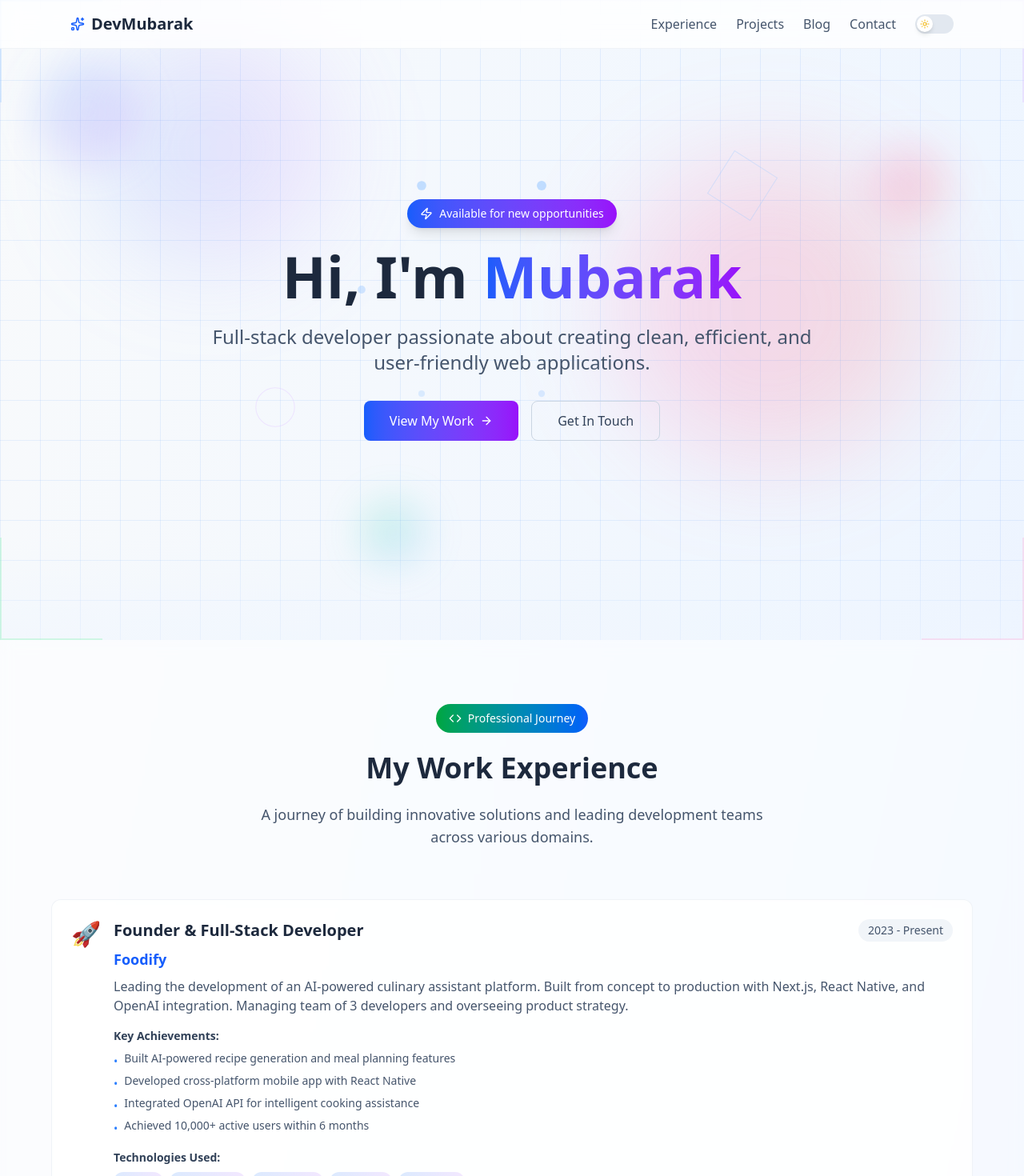
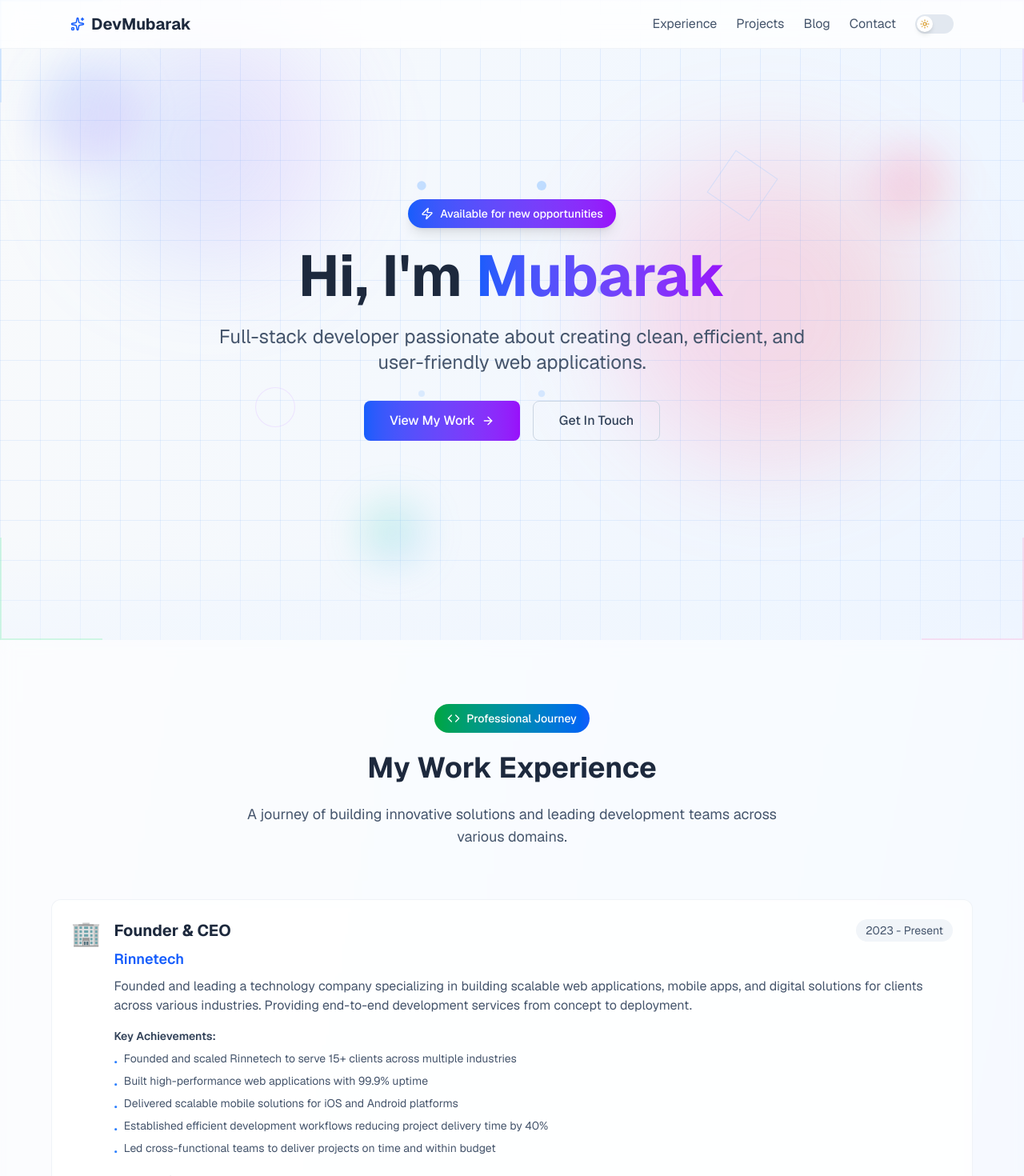
Before and after one commit to DevMubarak1/devmubarak, a Next.js app: page / in a window 1280 px wide. Shown: the top 1470 px of the page at 80% size. Built offline with nearby package versions, Linux system fonts and the light colour scheme.

Commit message:
Update 2025-08-09 11:04

```diff
--- a/src/app/globals.css
+++ b/src/app/globals.css
@@ -5,13 +5,17 @@ html {
 }
 
 body {
-  font-family: var(--font-sans), Arial, Helvetica, sans-serif;
-  transition: background-color 0.3s ease, color 0.3s ease;
+  font-family: var(--font-geist-sans), system-ui, Arial, Helvetica, sans-serif;
 }
 
 /* Ensure theme transitions work properly */
 * {
-  transition: background-color 0.3s ease, border-color 0.3s ease, color 0.3s ease;
+  transition: background-color 0.2s ease, border-color 0.2s ease, color 0.2s ease;
+}
+
+/* Remove transition for html and body to prevent conflicts */
+html, body {
+  transition: none !important;
 }
 
 /* Custom scrollbar */
--- a/src/app/layout.tsx
+++ b/src/app/layout.tsx
@@ -34,6 +34,10 @@ export default function RootLayout({
           enableSystem={false}
           disableTransitionOnChange={false}
           storageKey="devmubarak-theme"
+          value={{
+            light: "light",
+            dark: "dark"
+          }}
         >
           {children}
         </ThemeProvider>
--- a/src/components/ThemeToggle.tsx
+++ b/src/components/ThemeToggle.tsx
@@ -7,27 +7,31 @@ import { useEffect, useState } from "react";
 
 export default function ThemeToggle() {
   const [mounted, setMounted] = useState(false);
-  const { theme, setTheme } = useTheme();
+  const { theme, setTheme, resolvedTheme } = useTheme();
 
   useEffect(() => {
     setMounted(true);
   }, []);
 
   const toggleTheme = () => {
-    const newTheme = theme === "dark" ? "light" : "dark";
-    setTheme(newTheme);
+    // Force the theme switch regardless of current state
+    if (resolvedTheme === "dark") {
+      setTheme("light");
+    } else {
+      setTheme("dark");
+    }
   };
 
   // Show loading state until mounted
   if (!mounted) {
     return (
-      <div className="relative w-12 h-6 bg-slate-200 rounded-full p-1">
+      <div className="relative w-12 h-6 bg-slate-200 dark:bg-gray-700 rounded-full p-1">
         <div className="absolute top-0.5 left-0.5 w-5 h-5 bg-white rounded-full shadow-md"></div>
       </div>
     );
   }
 
-  const isDark = theme === "dark";
+  const isDark = resolvedTheme === "dark";
 
   return (
     <motion.button
@@ -38,16 +42,16 @@ export default function ThemeToggle() {
       aria-label={`Switch to ${isDark ? 'light' : 'dark'} mode`}
     >
       <motion.div
-        className="absolute top-0.5 left-0.5 w-5 h-5 bg-white rounded-full shadow-md flex items-center justify-center"
+        className="absolute top-0.5 left-0.5 w-5 h-5 bg-white dark:bg-gray-100 rounded-full shadow-md flex items-center justify-center"
         animate={{
           x: isDark ? 24 : 0,
         }}
         transition={{ type: "spring", stiffness: 500, damping: 30 }}
       >
         {isDark ? (
-          <Moon size={12} className="text-gray-800" />
+          <Moon size={12} className="text-gray-700" />
         ) : (
-          <Sun size={12} className="text-yellow-500" />
+          <Sun size={12} className="text-yellow-600" />
         )}
       </motion.div>
     </motion.button>
--- a/src/data/portfolio.ts
+++ b/src/data/portfolio.ts
@@ -94,6 +94,21 @@ export const testimonials = [
 
 export const workExperience = [
   {
+    title: "Founder & CEO",
+    company: "Rinnetech",
+    period: "2023 - Present",
+    description: "Founded and leading a technology company specializing in building scalable web applications, mobile apps, and digital solutions for clients across various industries. Providing end-to-end development services from concept to deployment.",
+    achievements: [
+      "Founded and scaled Rinnetech to serve 15+ clients across multiple industries",
+      "Built high-performance web applications with 99.9% uptime",
+      "Delivered scalable mobile solutions for iOS and Android platforms",
+      "Established efficient development workflows reducing project delivery time by 40%",
+      "Led cross-functional teams to deliver projects on time and within budget"
+    ],
+    tech: ["Next.js", "React Native", "Node.js", "PostgreSQL", "AWS", "TypeScript", "Tailwind CSS"],
+    icon: "🏢"
+  },
+  {
     title: "Founder & Full-Stack Developer",
     company: "Foodify",
     period: "2023 - Present",
--- /dev/null
+++ b/tailwind.config.js
@@ -0,0 +1,23 @@
+/** @type {import('tailwindcss').Config} */
+module.exports = {
+  content: [
+    './src/pages/**/*.{js,ts,jsx,tsx,mdx}',
+    './src/components/**/*.{js,ts,jsx,tsx,mdx}',
+    './src/app/**/*.{js,ts,jsx,tsx,mdx}',
+    './src/data/**/*.{js,ts,jsx,tsx,mdx}',
+  ],
+  darkMode: 'class',
+  theme: {
+    extend: {
+      colors: {
+        background: 'var(--background)',
+        foreground: 'var(--foreground)',
+      },
+      fontFamily: {
+        sans: ['var(--font-geist-sans)', 'system-ui', 'sans-serif'],
+        mono: ['var(--font-geist-mono)', 'Monaco', 'monospace'],
+      },
+    },
+  },
+  plugins: [],
+}
```
